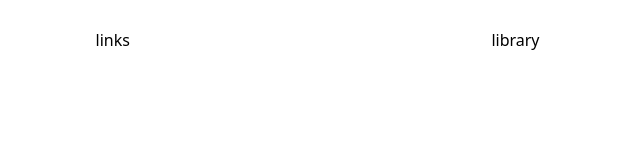
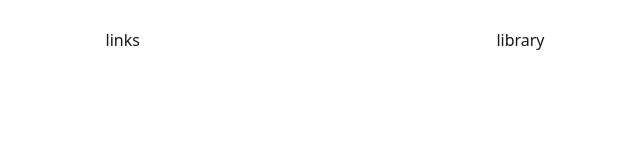
Before and after one commit to arcbjorn/arcbjorn.github.io, a Gatsby site: page / in a window 1280 px wide. Shown: the full height of the page, 338-978 px from the left. Built offline with nearby package versions, Linux system fonts and the light colour scheme; Gatsby itself is replaced by a stand-in of ours.

Commit message:
feat (Header): update link styles

```diff
--- a/src/components/header/header.module.css
+++ b/src/components/header/header.module.css
@@ -1,5 +1,9 @@
+.header {
+    @apply flex items-center justify-between flex-wrap p-6;
+}
+
 .link {
-    color: black;
+    color: var(--textTitle);
     margin-left: 15px;
     text-decoration: none;
     display: inline-block;
@@ -14,7 +18,7 @@
     height: 2px;
     bottom: 0;
     left: 0;
-    background-color: rgba(0, 0, 0, 0.8);
+    background-color: var(--textTitle);
     transform-origin: bottom right;
     transition: transform 0.4s cubic-bezier(0.86, 0, 0.07, 1);
 }
@@ -24,6 +28,6 @@
     transform-origin: bottom left;
 }
 
-.header {
-    @apply flex items-center justify-between flex-wrap p-6;
+.customLink {
+    @apply link cursor-pointer;
 }
--- a/src/components/header/header.module.css.d.ts
+++ b/src/components/header/header.module.css.d.ts
@@ -1,3 +1,4 @@
 // This file is automatically generated. Do not modify this file manually -- YOUR CHANGES WILL BE ERASED!
+export const header: string;
 export const link: string;
-export const header: string;
+export const customLink: string;
```
